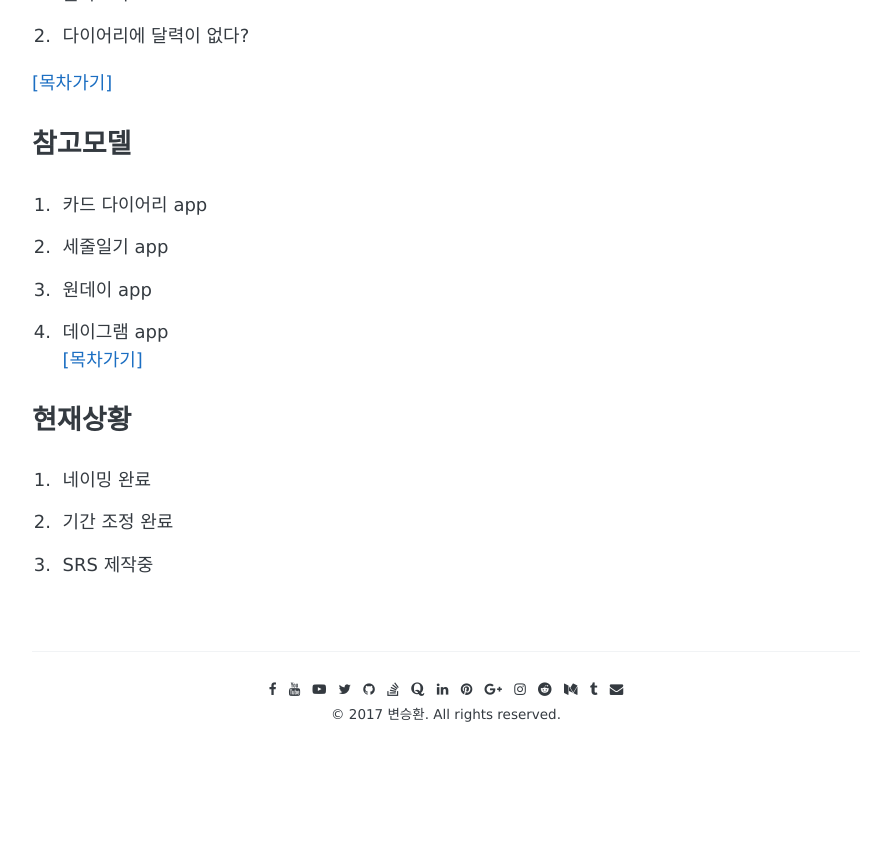
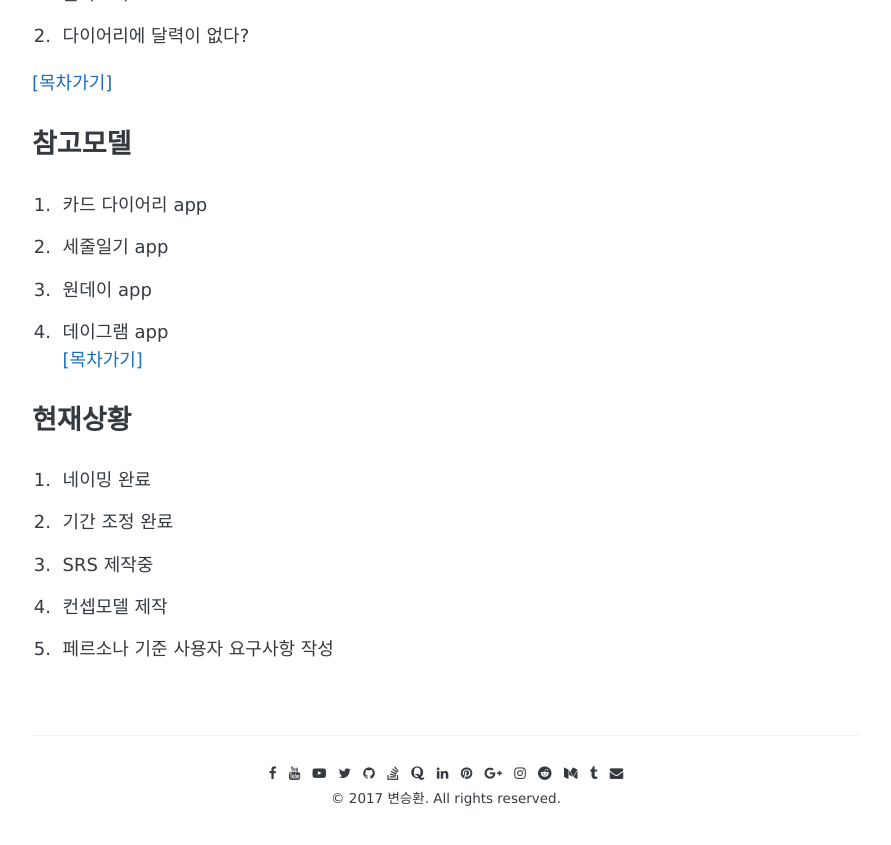
Before and after one commit to awesome-hwan/awesome-hwan.github.io, a Jekyll site: the page built from _posts/2018-03-14-[프로젝트]합동플젝.md, in a window 1280 px wide and 900 px high, scrolled down 2055 px. Shown: the top 845 px of the window, without its empty margins (194-1085 px from the left). Built offline with Jekyll 4.4.1, drawn with Linux system fonts in a browser that asks for light colours; some web fonts are replaced; comment, search, counter and statistics services are not loaded; before the commit the page ends 2870 px from its top, so only the background shows below that.

Commit message:
concenpt

```diff
--- a/_posts/2018-03-14-[프로젝트]합동플젝.md
+++ b/_posts/2018-03-14-[프로젝트]합동플젝.md
@@ -85,3 +85,5 @@ in the pocket
 1. 네이밍 완료
 2. 기간 조정 완료
 3. SRS 제작중
+4. 컨셉모델 제작
+5. 페르소나 기준 사용자 요구사항 작성
```
